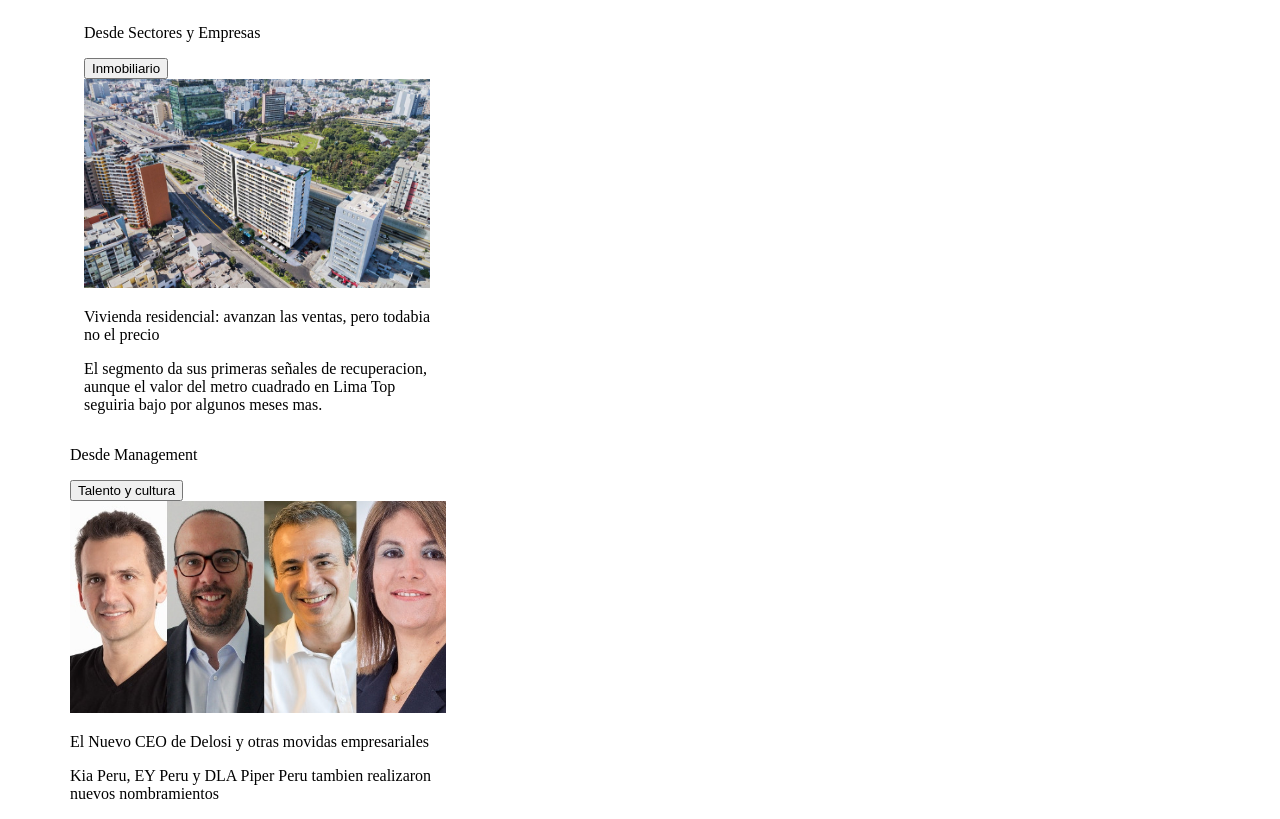
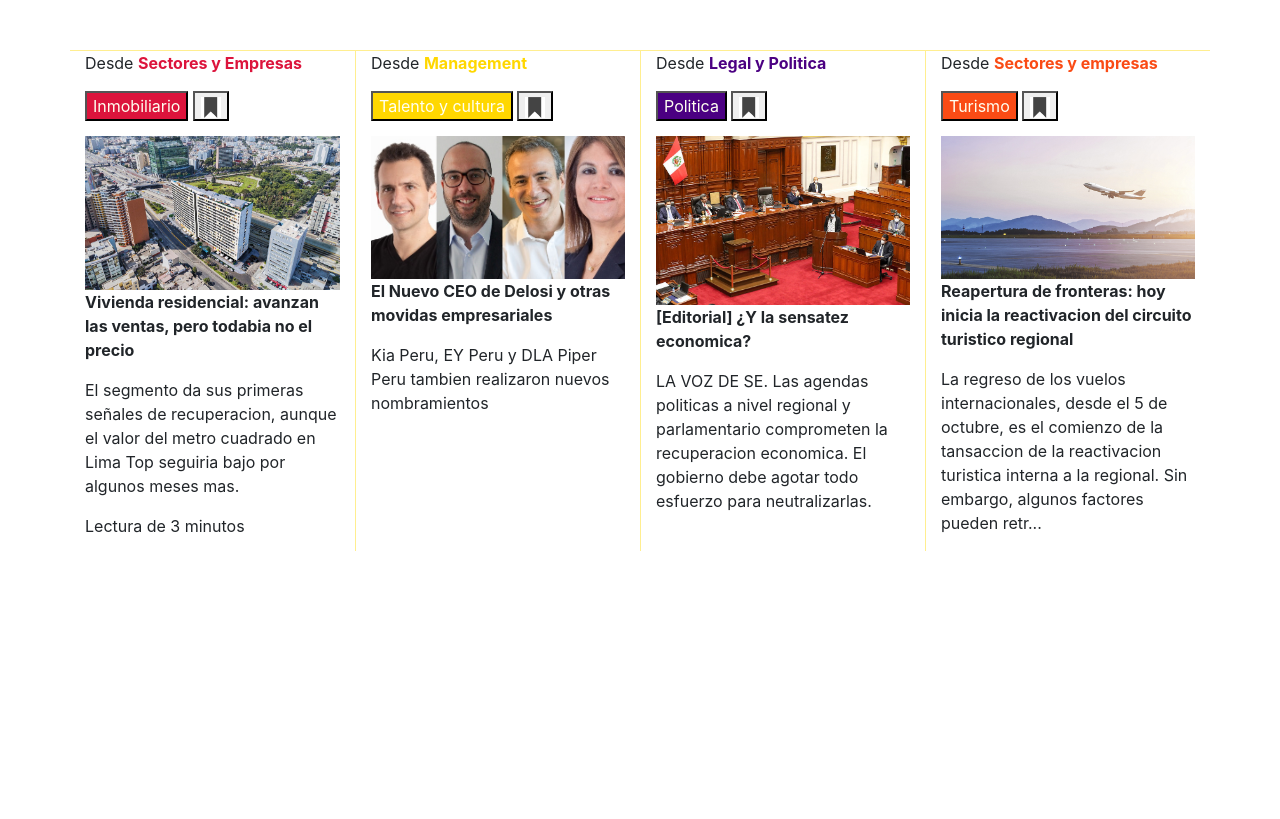
Before and after one commit to KevinEstacio/KevinEstacio.github.io, a plain HTML site: page practicanoviembre/nontol.html in a window 1280 px wide. Drawn offline with nearby package versions, Linux system fonts and the light colour scheme.

Commit message:
commit fin de clase

```diff
--- a/practicanoviembre/nontol.html
+++ b/practicanoviembre/nontol.html
@@ -5,33 +5,59 @@
     <meta charset="UTF-8">
     <meta name="viewport" content="width=device-width, initial-scale=1.0">
     <title>Document</title>
+    <!-- Bootstrap CSS-->
+    <link rel="stylesheet" href="https://stackpath.bootstrapcdn.com/bootstrap/4.5.2/css/bootstrap.min.css" integrity="sha384-JcKb8q3iqJ61gNV9KGb8thSsNjpSL0n8PARn9HuZOnIxN0hoP+VmmDGMN5t9UJ0Z" crossorigin="anonymous">
+
     <link rel="stylesheet" href="/practicanoviembre/styles/nontol.css">
 </head>
 
 <body>
 
-    <div class="container">
-        <div class="columna-100">
-            <div class="columna columna-25">
+    <div class="container borde">
+        <div class="row ">
+            <div class="col-md-3">
 
-                <p>Desde Sectores y Empresas</p>
-                <button>Inmobiliario</button>
+                <div></div>
+                <p>Desde <strong class="color1">Sectores y Empresas</strong></p>
+                <button class="b1">Inmobiliario</button>
+                <button><img id="b1" class="ti" src="/practicanoviembre/images/click.jpg" alt=""></button>
                 <img src="../practicanoviembre/images/inmobiliario.jpg" alt="">
-                <p>Vivienda residencial: avanzan las ventas, pero todabia no el precio</p>
-                <p>El segmento da sus primeras señales de recuperacion, aunque el valor del metro cuadrado en Lima Top seguiria bajo por algunos meses mas.</p>
+                <p> <b>Vivienda residencial: avanzan las ventas, pero todabia no el precio</b> </p>
+                <p class="color-texto">El segmento da sus primeras señales de recuperacion, aunque el valor del metro cuadrado en Lima Top seguiria bajo por algunos meses mas.</p>
+                <p id="l1">Lectura de 3 minutos</p>
 
 
             </div>
-            <div class="columna-25">
+            <div class="col-md-3 borde1">
 
-                <p>Desde Management</p>
-                <button>Talento y cultura</button>
+                <p>Desde <strong class="color2">Management</strong> </p>
+                <button class="b2">Talento y cultura</button>
+                <button><img class="ti" src="/practicanoviembre/images/click.jpg" alt=""></button>
+
                 <img src="../practicanoviembre/images/talento y cultura.jpg" alt="">
-                <p>El Nuevo CEO de Delosi y otras movidas empresariales</p>
+                <p><b>El Nuevo CEO de Delosi y otras movidas empresariales</b></p>
                 <p>Kia Peru, EY Peru y DLA Piper Peru tambien realizaron nuevos nombramientos</p>
+            </div>
+            <div class="col-md-3 borde1">
+                <p>Desde <strong class="color3">Legal y Politica</strong></p>
+                <button class="b3">Politica</button>
+                <button><img class="ti" src="/practicanoviembre/images/click.jpg" alt=""></button>
+
+                <img src="../practicanoviembre/images/politica.jpg" alt="">
+                <p><b>[Editorial] ¿Y la sensatez economica?</b></p>
+                <p>LA VOZ DE SE. Las agendas politicas a nivel regional y parlamentario comprometen la recuperacion economica. El gobierno debe agotar todo esfuerzo para neutralizarlas.</p>
+            </div>
+            <div class="col-md-3 borde1">
+                <p>Desde <strong class="color4">Sectores y empresas</strong></p>
+                <button class="b4">Turismo</button>
+                <button><img class="ti" src="/practicanoviembre/images/click.jpg" alt=""></button>
+                <img src="../practicanoviembre/images/turismo.jpg" alt="">
+                <p><b>Reapertura de fronteras: hoy inicia la reactivacion del circuito turistico regional</b> </p>
+                <p>La regreso de los vuelos internacionales, desde el 5 de octubre, es el comienzo de la tansaccion de la reactivacion turistica interna a la regional. Sin embargo, algunos factores pueden retr...</p>
             </div>
         </div>
     </div>
+    <script src="/practicanoviembre/scripts/nontol.js"></script>
 </body>
 
 </html>
--- a/practicanoviembre/scripts/nontol.js
+++ b/practicanoviembre/scripts/nontol.js
@@ -0,0 +1,18 @@
+let flag = 1;
+
+
+function pageLoad() {
+    let bo = document.getElementById("b1");
+
+    bo.onclick = lec;
+
+}
+
+
+function extraerDatos() {
+
+}
+
+
+
+window.onload = pageLoad;
--- a/practicanoviembre/styles/nontol.css
+++ b/practicanoviembre/styles/nontol.css
@@ -5,7 +5,7 @@
 .container {
     width: 1170px;
     padding: 0 15px;
-    margin: 0 auto;
+    margin: 50px auto;
 }
 
 .columna-100 {
@@ -29,3 +29,62 @@ img {
     margin-right: -1px;
     vertical-align: top;
 }
+
+.borde {
+    margin-bottom: 20px;
+    border-top: 1px solid rgb(255, 222, 34, .5);
+}
+
+.borde1 {
+    margin-bottom: 20px;
+    border-left: 1px solid rgb(255, 222, 34, .5);
+}
+
+.b1 {
+    background-color: crimson;
+    color: ivory;
+    margin-bottom: 15px;
+}
+
+.b2 {
+    background-color: gold;
+    color: ivory;
+    margin-bottom: 15px;
+}
+
+.b3 {
+    background-color: indigo;
+    color: ivory;
+    margin-bottom: 15px;
+}
+
+.b4 {
+    background-color: rgb(250, 75, 21);
+    color: ivory;
+    margin-bottom: 15px;
+}
+
+.color2 {
+    color: gold;
+}
+
+.color1 {
+    color: crimson;
+}
+
+.color3 {
+    color: indigo;
+}
+
+.color4 {
+    color: rgb(250, 75, 21);
+}
+
+.color-texto {
+    color: 1px solid rgba(85, 28, 240, 0.123);
+}
+
+.ti {
+    width: 20px;
+    height: auto;
+}
```
Also changed, not shown: practicanoviembre/images/click.jpg (added).
